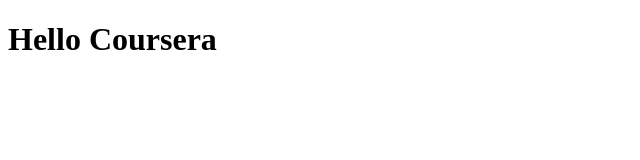
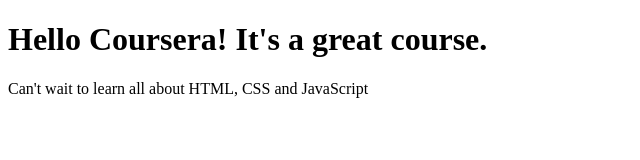
Before and after one commit to arakovic/coursera-course, a plain HTML site: page site/index.html in a window 1280 px wide. Shown: the whole page, without its empty margins (0-640 px from the left). Drawn offline with Linux system fonts and the light colour scheme.

Commit message:
small changes to site content

```diff
--- a/site/index.html
+++ b/site/index.html
@@ -6,6 +6,7 @@
 	<title>Hello Coursera</title>
 </head>
 <body>
-	<h1> Hello Coursera </h1>
+	<h1> Hello Coursera! It's a great course.</h1>
+	<p> Can't wait to learn all about HTML, CSS and JavaScript </p>
 </body>
 </html>
```
